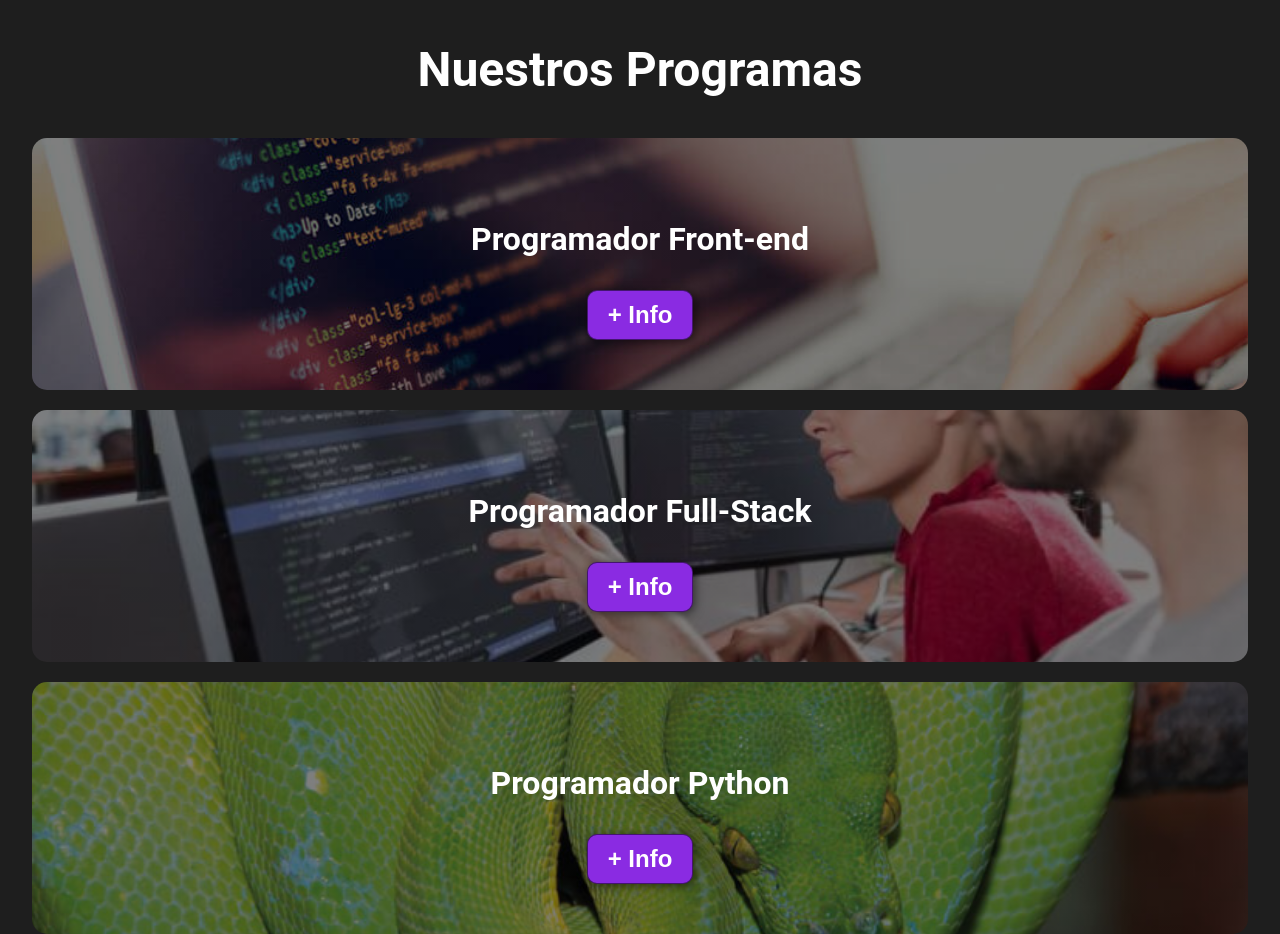
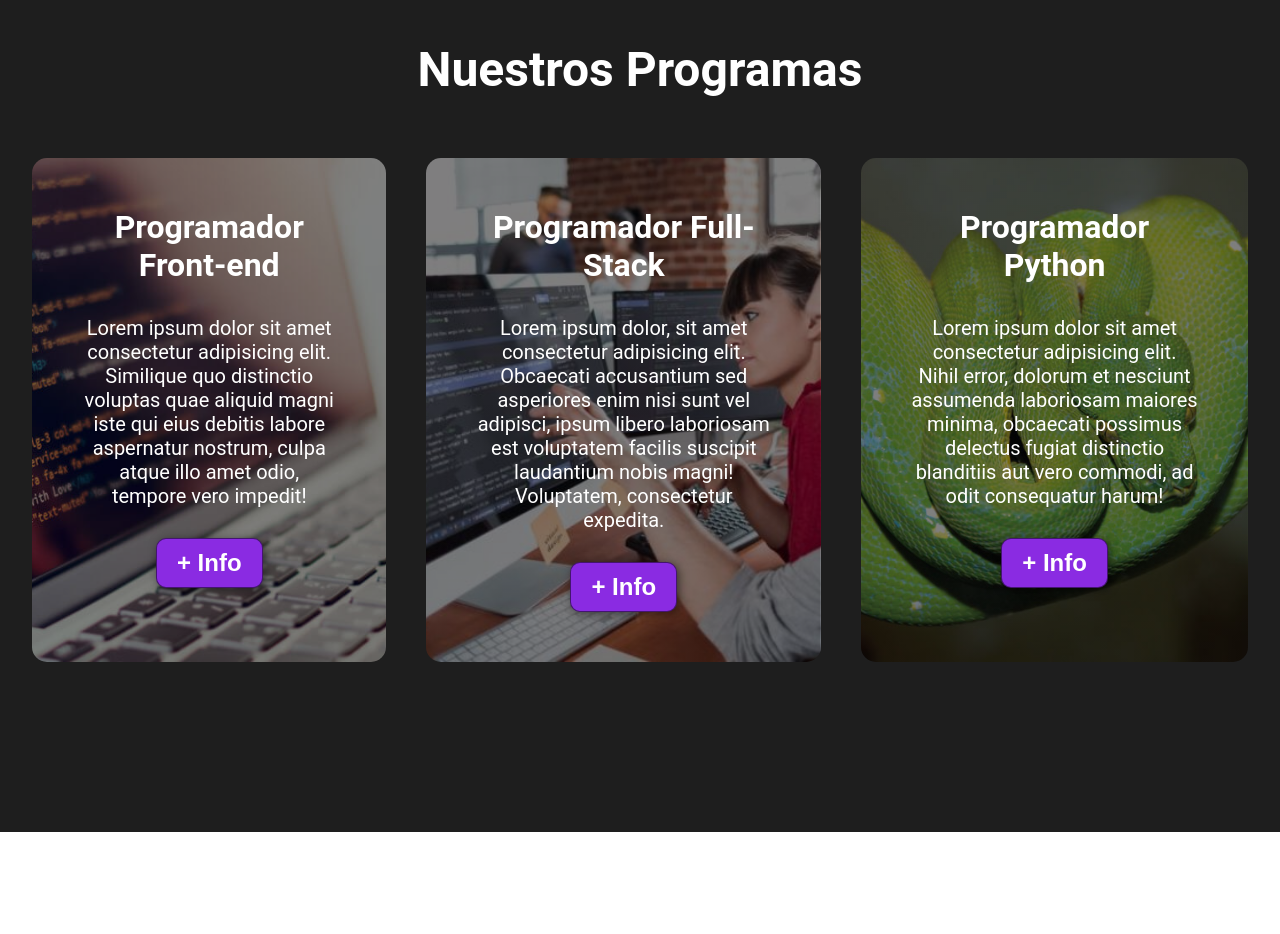
Before and after one commit to AxelNaw/integrador-1, a plain HTML site: page index.html in a window 1280 px wide. Shown: the part 1420-2354 px from the top of the page. Drawn offline with Linux system fonts and the light colour scheme.

Commit message:
first commit

```diff
--- a/index.css
+++ b/index.css
@@ -239,4 +239,35 @@ header{
         padding-bottom: 0;
         padding-right: 20px;
     }
+
+#nuestros-programas .programas{
+    display: flex;
+    justify-content: center;
 }
+
+#nuestros-programas p{
+    display: block;
+    margin-bottom: 30px;
+}
+
+#nuestros-programas h3{
+    margin-top: 0;
+}
+
+#nuestros-programas .carta{
+    padding: 50px;
+}
+
+#final h2{
+    font-size: 4em;
+}
+
+#final button{
+    font-size: 2em;
+}
+
+footer .container{
+    justify-content: flex-end;
+}
+
+}
```
